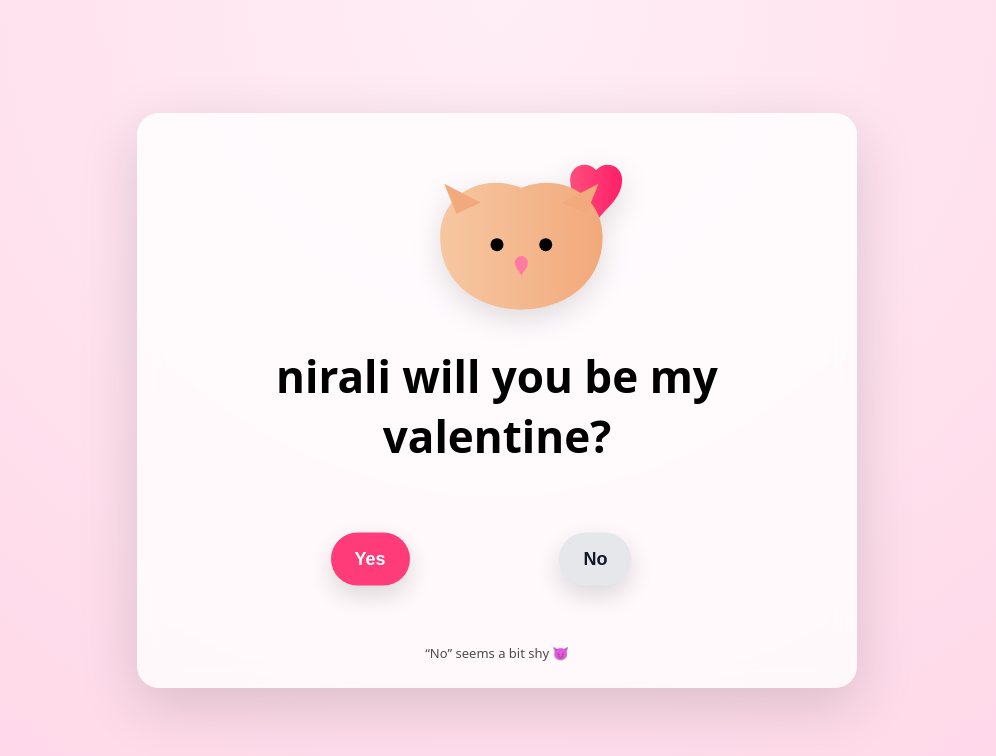
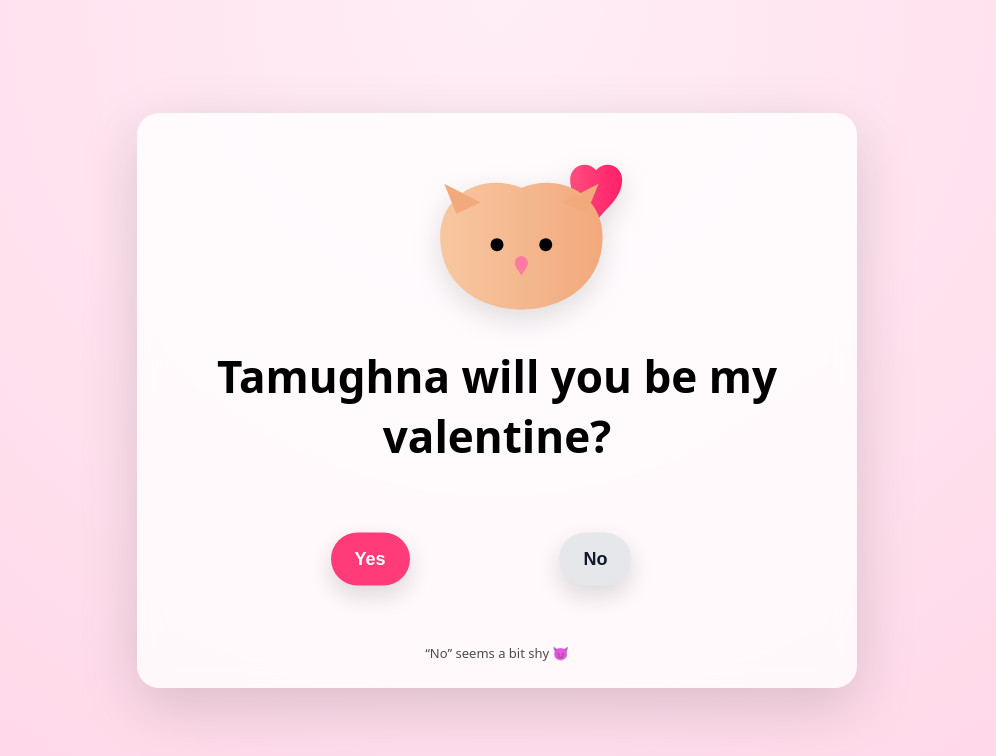
Before and after one commit to Goyal543/ask-out, a plain HTML site: page index.html in a window 1280 px wide. Shown: the whole page, without its empty margins (143-1139 px from the left). Drawn offline with nearby package versions, Linux system fonts and the light colour scheme.

Commit message:
Update valentine message in index.html

```diff
--- a/index.html
+++ b/index.html
@@ -171,7 +171,7 @@
             fill="#ff7aa2"/>
     </svg>
 
-    <h1>nirali will you be my valentine?</h1>
+    <h1>Tamughna will you be my valentine?</h1>
 
     <section class="button-zone" id="zone">
       <button id="yesBtn">Yes</button>
```
